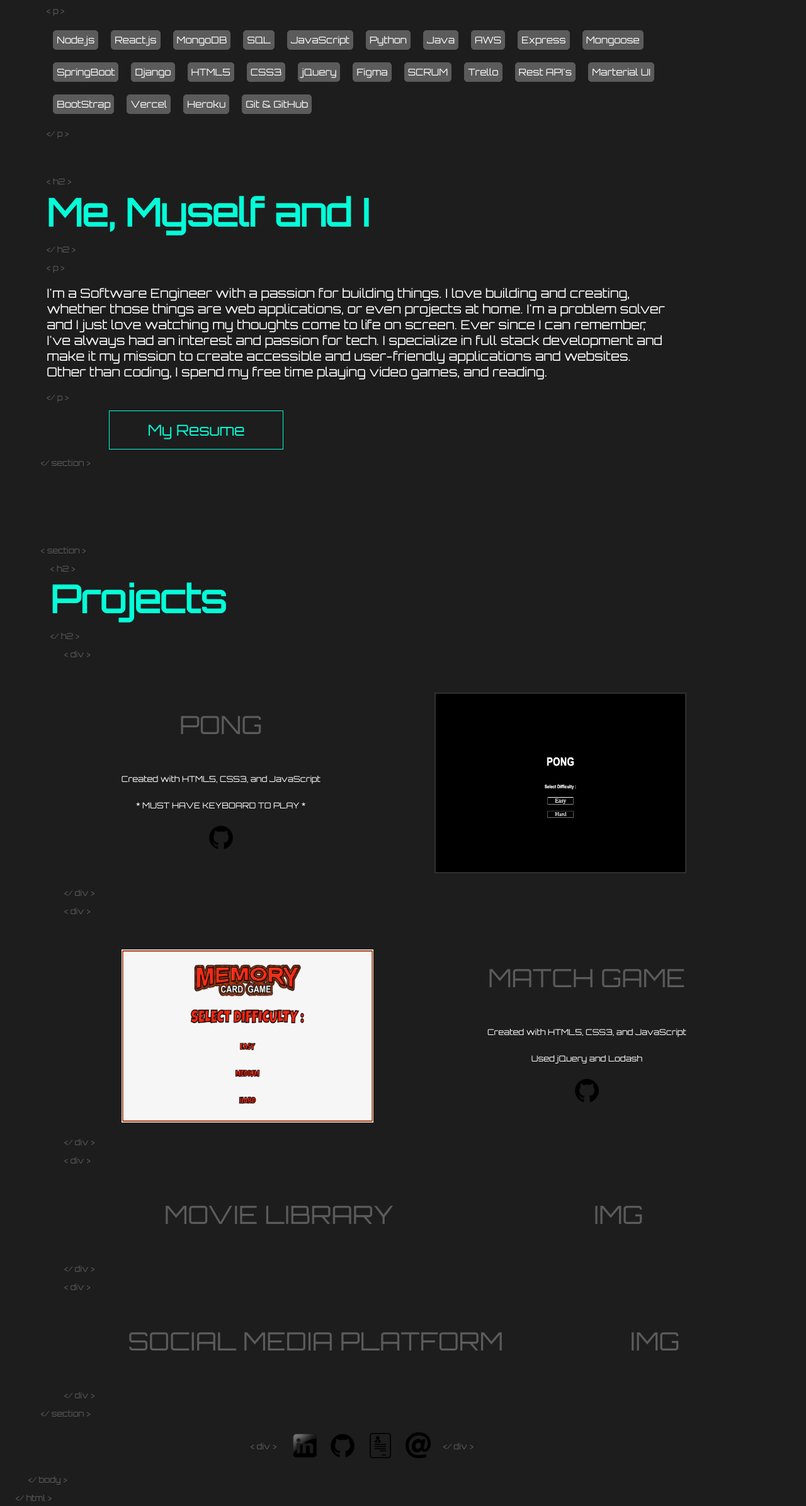
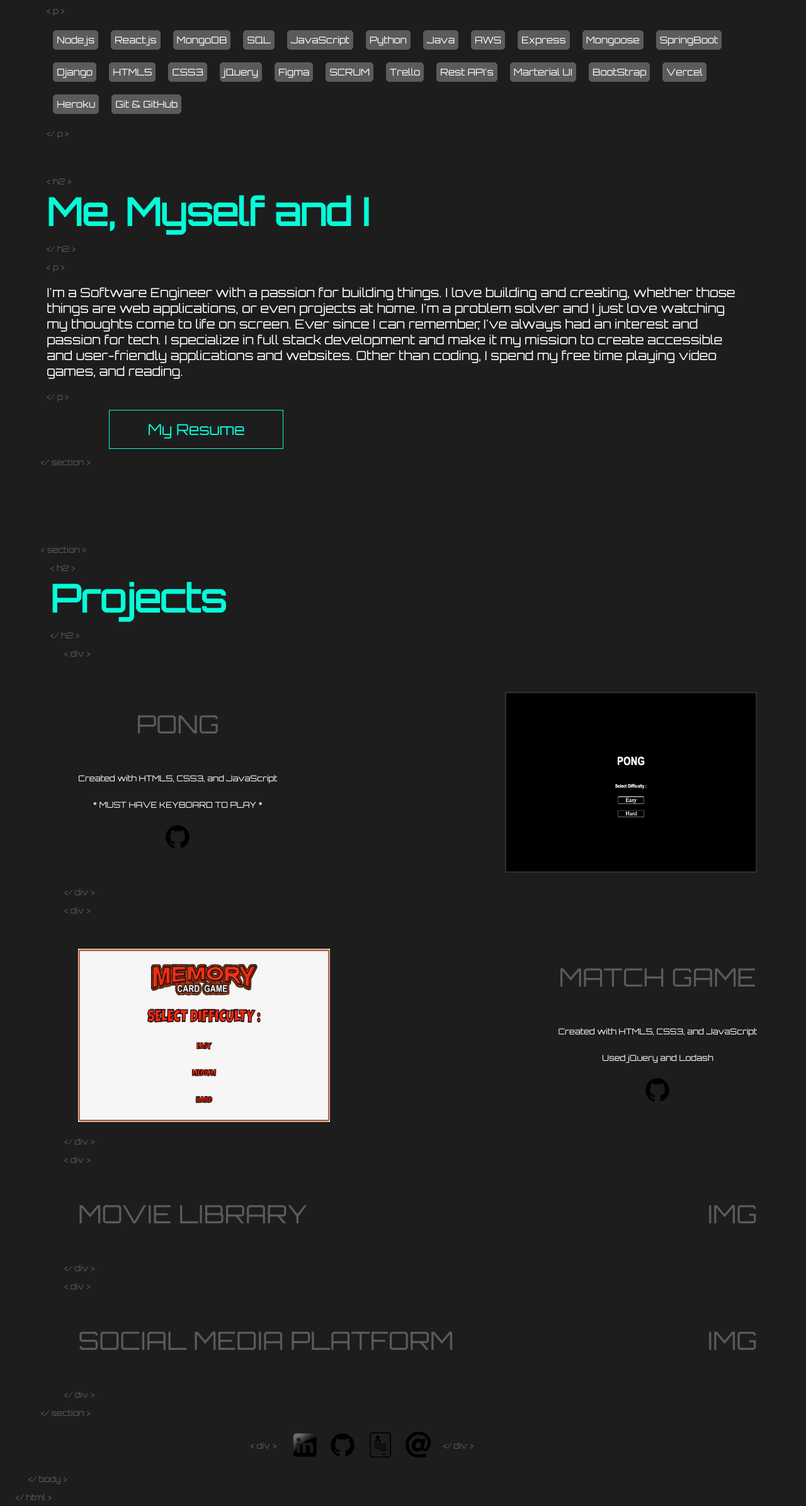
Before and after one commit to Adrusselljr/portfolio, a React (Create React App) app in the folder client/: page / in a window 1280 px wide. Shown: the part 1118-3510 px from the top of the page at 63% size. Built offline with nearby package versions, Linux system fonts and the light colour scheme.

Commit message:
css changes

```diff
--- a/client/src/index.css
+++ b/client/src/index.css
@@ -34,6 +34,10 @@ code {
   border-radius: 5px;
   margin: 10px;
   padding: 5px;
+}
+
+.skills {
+  width: 100%;
 }
 
 .success-btn-Link {
@@ -250,7 +254,7 @@ textarea {
 
 .aboutMe-div-3 {
   font-size: 40px;
-  width: 90%;
+  width: 100%;
   padding-right: 5%;
 }
 
@@ -284,11 +288,13 @@ textarea {
 
 .projects-div {
   margin-left: 2%;
+  width: 100%;
 }
 
 .projects-inner-div {
   display: flex;
-  justify-content: space-around;
+  justify-content: space-between;
+  margin-left: 2%;
 }
 
 .projects-text-div {
```
